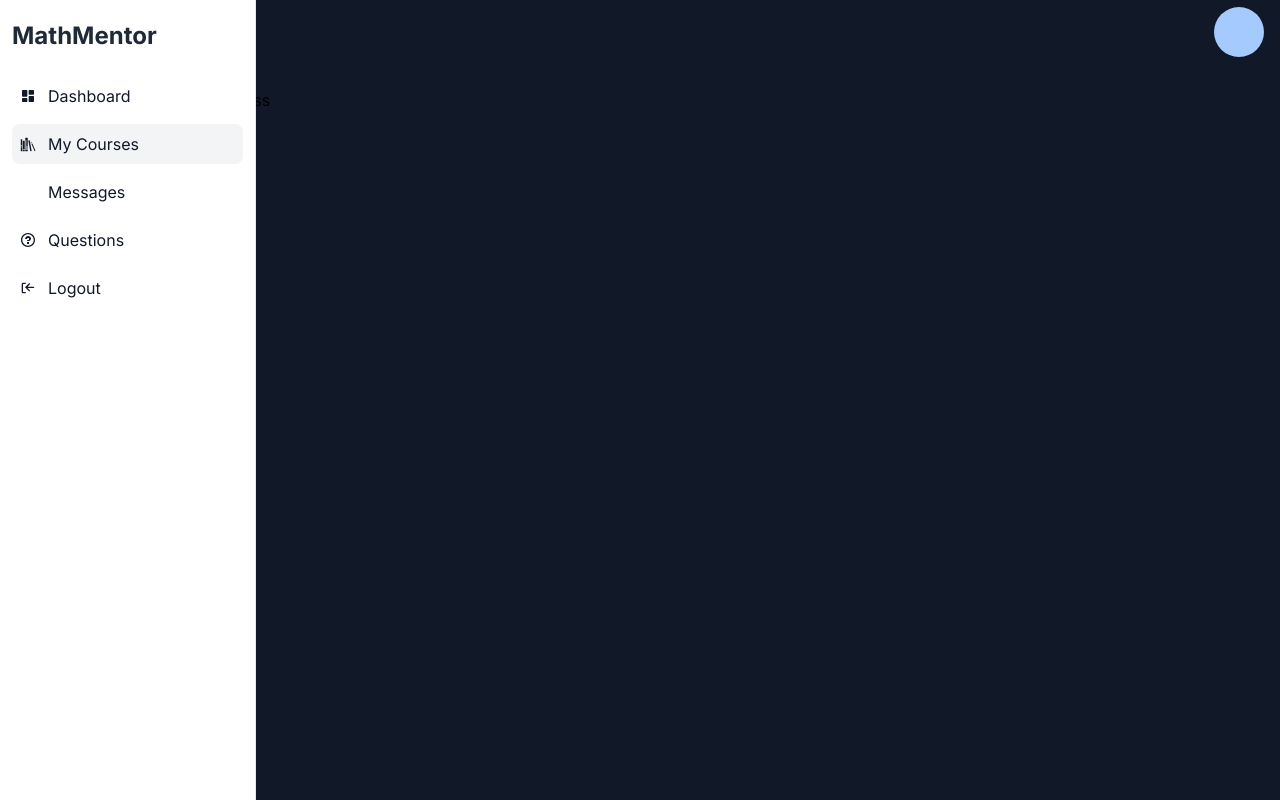
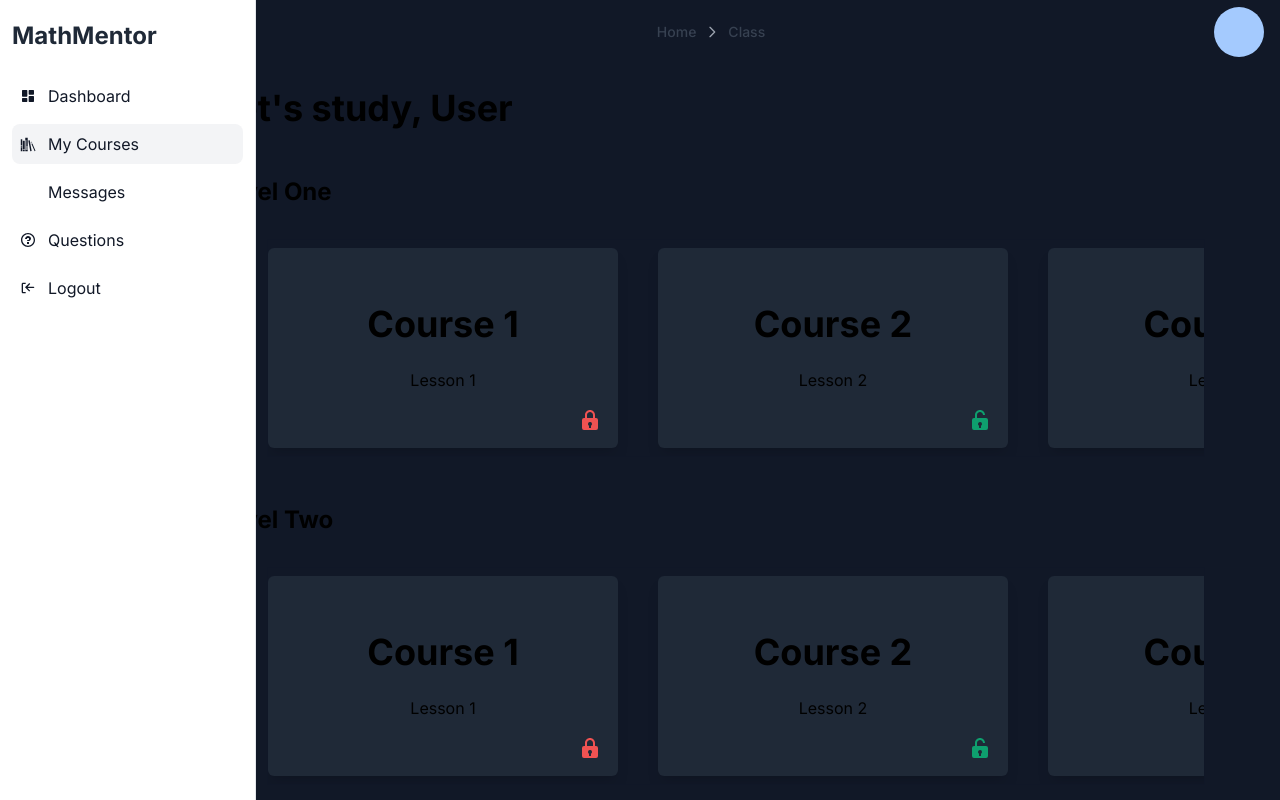
Before and after one commit to WhitneyEkow/MathMentor, a Next.js app: page /my-courses/class in a window 1280 px wide. Built offline with nearby package versions, Linux system fonts and the light colour scheme; some icons are missing.

Commit message:
adding class

```diff
--- a/src/app/layout.js
+++ b/src/app/layout.js
@@ -20,7 +20,7 @@ export default function RootLayout({ children }) {
         <GlobalState>
           <div className="flex w-full h-screen overflow-y-scroll">
             <Sidebar />
-            <div className="w-[98%] ml-[16%]">
+            <div className="w-[100%] sm:w-[85%] ml-[0%] sm:ml-[15%] ">
               <Header />
               <main>
                 <div className="mx-auto p-4 md:p-6 2xl:p-8">{children}</div>
--- a/src/app/my-courses/class/page.js
+++ b/src/app/my-courses/class/page.js
@@ -1,11 +1,17 @@
-"use client"
+"use client";
 
-import React from 'react'
+import Levels from "@/components/courses/Levels";
+import React from "react";
 
 function Class() {
   return (
-    <div>Class</div>
-  )
+    <div className="w-full h-full">
+      <h3 className="text-2xl font-bold sm:text-3xl md:text-4xl">
+        Let{"'"}s study, User
+      </h3>
+      <Levels />
+    </div>
+  );
 }
 
-export default Class
+export default Class;
--- /dev/null
+++ b/src/components/courses/Levels.jsx
@@ -0,0 +1,110 @@
+"use client";
+
+import React from "react";
+import { BiSolidLockOpen, BiSolidLock } from "react-icons/bi";
+function Levels() {
+  const levels = [
+    {
+      name: "Level One",
+      courses: [
+        {
+          name: "Course 1",
+          lesson: "Lesson 1",
+          status: "locked",
+        },
+        {
+          name: "Course 2",
+          lesson: "Lesson 2",
+          status: "unlocked",
+        },
+        {
+          name: "Course 3",
+          lesson: "Lesson 3",
+          status: "locked",
+        },
+        {
+          name: "Course 4",
+          lesson: "Lesson 4",
+          status: "unlocked",
+        },
+      ],
+    },
+    {
+      name: "Level Two",
+      courses: [
+        {
+          name: "Course 1",
+          lesson: "Lesson 1",
+          status: "locked",
+        },
+        {
+          name: "Course 2",
+          lesson: "Lesson 2",
+          status: "unlocked",
+        },
+        {
+          name: "Course 3",
+          lesson: "Lesson 3",
+          status: "locked",
+        },
+      ],
+    },
+    {
+      name: "Level Three",
+      courses: [
+        {
+          name: "Course 1",
+          lesson: "Lesson 1",
+          status: "locked",
+        },
+        {
+          name: "Course 2",
+          lesson: "Lesson 2",
+          status: "locked",
+        },
+        {
+          name: "Course 3",
+          lesson: "Lesson 3",
+          status: "unlocked",
+        },
+      ],
+    },
+  ];
+  return (
+    <div className="mt-6 ">
+      {levels.map((level) => {
+        return (
+          <div className="mt-12">
+            <h3 className="text-2xl font-bold ">{level.name}</h3>
+            <div className="grid grid-flow-col overflow-x-scroll mt-8 gap-10 py-2 w-[90%] mx-auto ring-1 ring-slate-900/5  ">
+              {level.courses.map((course) => {
+                return (
+                  <div
+                    key={course.name}
+                    className="w-[350px] relative h-[200px] bg-gray-800 hover:shadow-2xl rounded-md shadow-lg flex items-center justify-center flex-col cursor-pointer"
+                  >
+                    <h3 className="text-2xl font-bold sm:text-3xl md:text-4xl">
+                      {course.name}
+                    </h3>
+                    <br />
+                    <p>{course.lesson}</p>
+
+                    <div className="absolute bottom-0 right-0 mr-4 mb-4">
+                      {course.status === "locked" ? (
+                        <BiSolidLock className="text-2xl text-red-500" />
+                      ) : (
+                        <BiSolidLockOpen className="text-2xl text-green-500" />
+                      )}
+                    </div>
+                  </div>
+                );
+              })}
+            </div>
+          </div>
+        );
+      })}
+    </div>
+  );
+}
+
+export default Levels;
--- a/src/components/header/index.js
+++ b/src/components/header/index.js
@@ -1,16 +1,46 @@
 "use client";
 
-import React from "react";
+import React, { useEffect } from "react";
+import { usePathname, useRouter } from "next/navigation";
+import { Breadcrumb } from "flowbite-react";
 
 function Header() {
+  const pathname = usePathname();
+  const router = useRouter();
+  const [paths, setPaths] = React.useState([]);
+
+  useEffect(() => {
+    const paths = pathname.split("/").filter((path) => path !== "");
+    setPaths(paths);
+  }, [pathname]);
+
   return (
     <div className="sticky top-0 flex items-center justify-between h-16 px-4 py-4  ">
       <div />
 
       <div className="flex items-center space-x-4">
+        <Breadcrumb>
+          {paths.map((path, index) => {
+            const isLast = index === paths.length - 1;
+            const isHome = index === 0;
+            const label = path[0].toUpperCase() + path.slice(1);
+            const href = `/${paths.slice(0, index + 1).join("/")}`;
 
-        </div>
-
+            return (
+              <Breadcrumb.Item
+                key={path}
+                href={href}
+                onClick={() => {
+                  if (isLast) return;
+                  router.push(href);
+                }}
+              >
+                {isHome ? "Home" : label}
+              </Breadcrumb.Item>
+            );
+          })}
+        </Breadcrumb>
+      </div>
       <div className="w-[50px] h-[50px] bg-blue-300 rounded-full"></div>
     </div>
   );
```
